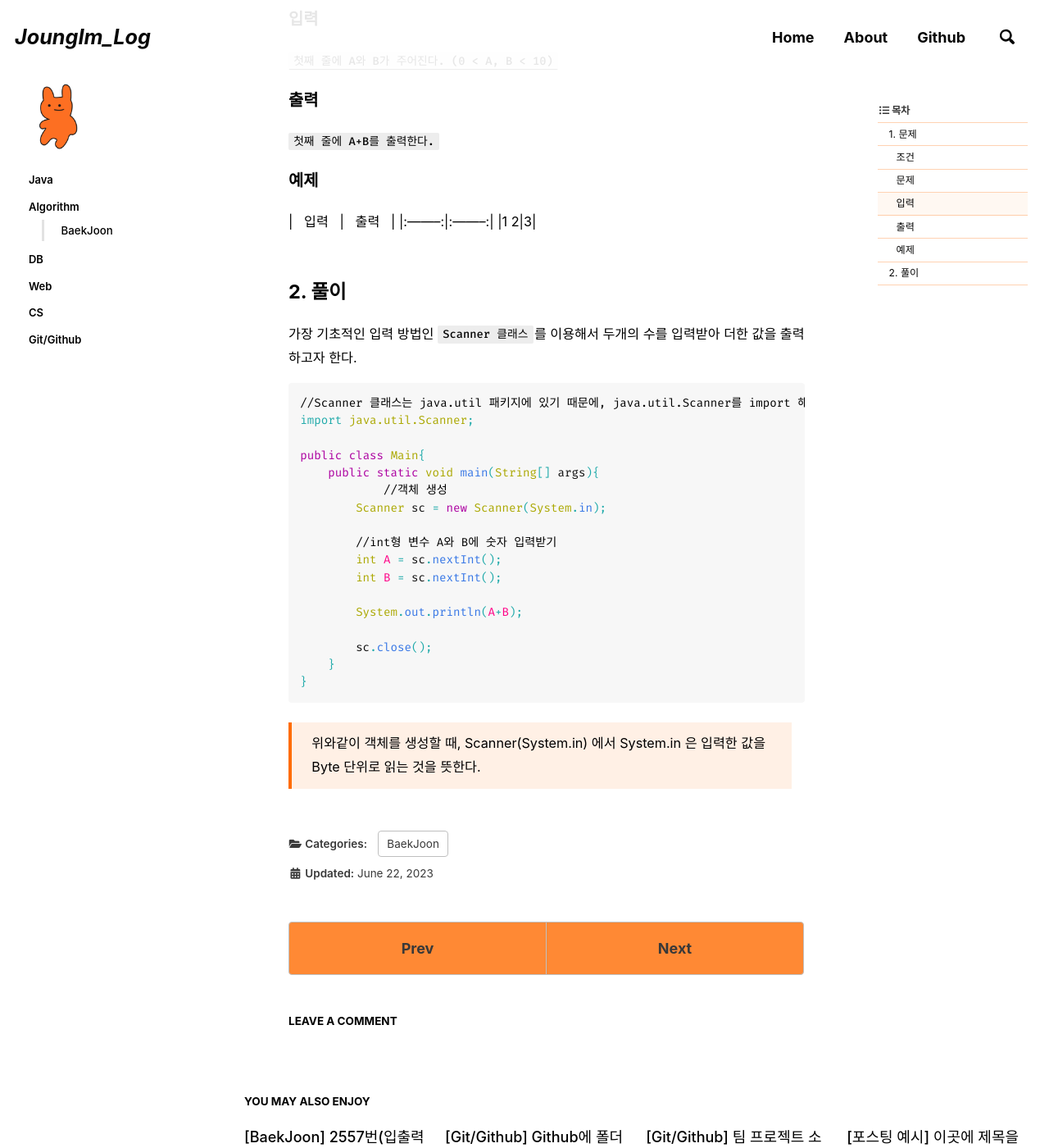
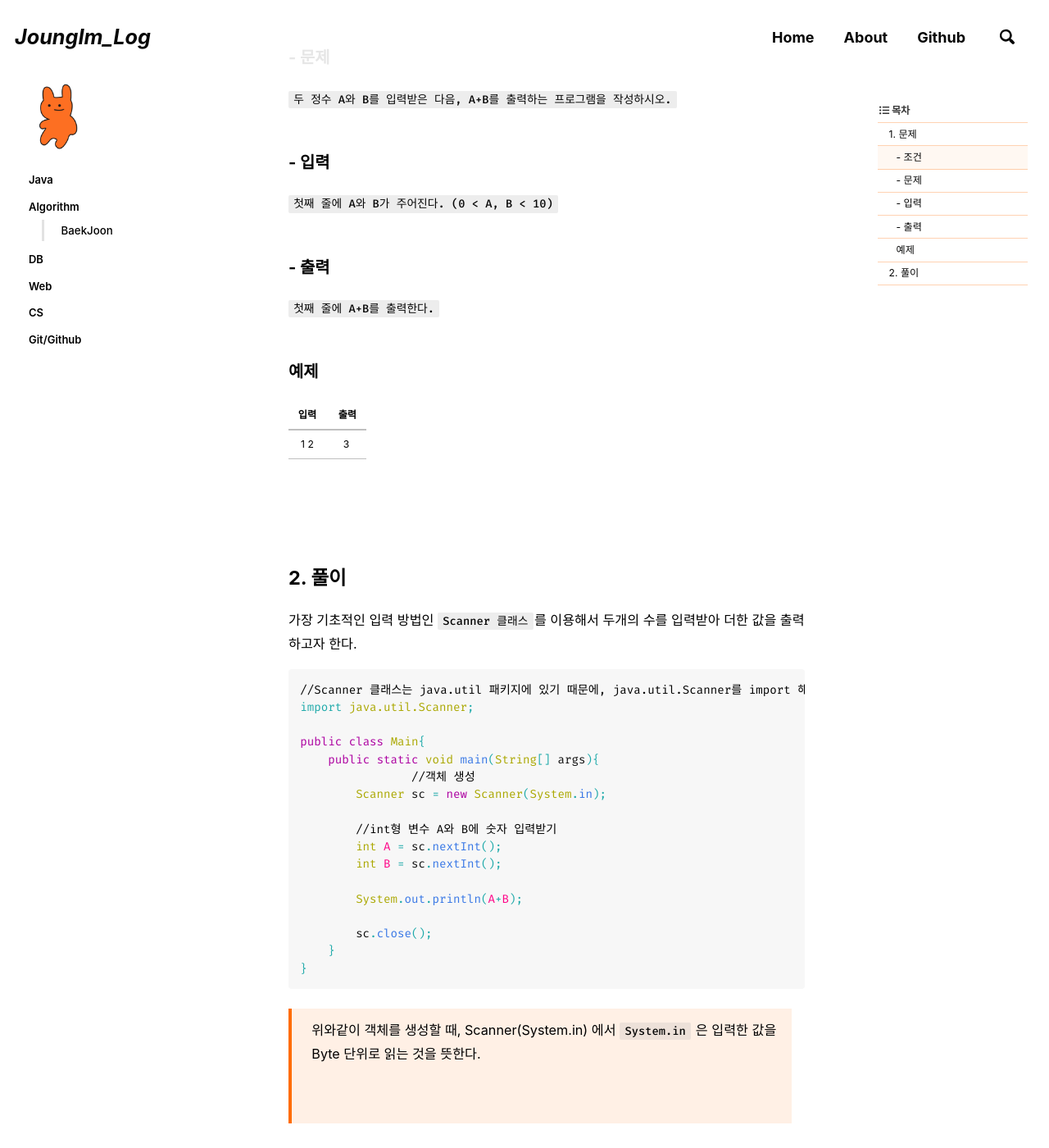
Before and after one commit to cjoungi/JoungImCho.github.io, a Jekyll site: the page built from _posts/2023-06-22-backjoon-1000번(입출력과 사칙연산) - A+B (java).md, in a window 1280 px wide and 1400 px high, scrolled down 580 px. Shown: the whole window at 82% size. Built offline with Jekyll 4.4.1, drawn with Linux system fonts in a browser that asks for light colours; cached includes are drawn as plain includes; some web fonts are replaced; comment, search, counter and statistics services are not loaded; some of the changed text lies outside the part shown.

Commit message:
_posts/2023-06-22-backjoon-1000번(입출력과 사칙연산) - A+B (java).md updated from https://stackedit.io/

````diff
--- a/_posts/2023-06-22-backjoon-1000번(입출력과 사칙연산) - A+B (java).md
+++ b/_posts/2023-06-22-backjoon-1000번(입출력과 사칙연산) - A+B (java).md
@@ -12,42 +12,46 @@ date: 2023-06-22
 
 
 ## 1. 문제
-\> [문제 바로가기](https://www.acmicpc.net/problem/1000)<br>
-###  조건
+\> [문제 바로가기](https://www.acmicpc.net/problem/1000)<br><br>
+###  - 조건
+
 | 시간 제한 | 메모리 제한 |
 |:--------:|:--------:|
 |2초|128MB|
-<br>
 
-### 문제
+<br><br>
+
+### - 문제
 ```두 정수 A와 B를 입력받은 다음, A+B를 출력하는 프로그램을 작성하시오.```
-<br>
+<br><br>
 
-### 입력
+### - 입력
 ```첫째 줄에 A와 B가 주어진다. (0 < A, B < 10)```
-<br>
+<br><br>
 
-### 출력
+### - 출력
 ```첫째 줄에 A+B를 출력한다.```
-<br>
+<br><br>
 
 ### 예제
+
 | &nbsp;&nbsp;입력&nbsp;&nbsp; |&nbsp;&nbsp; 출력&nbsp;&nbsp; |
 |:--------:|:--------:|
 |1 2|3|
-<br><br>
+
+<br><br><br>
 
 
 ## 2. 풀이
 가장 기초적인 입력 방법인 `Scanner 클래스`를 이용해서 두개의 수를 입력받아 더한 값을 출력하고자 한다.
-
+<br>
 ```java
 //Scanner 클래스는 java.util 패키지에 있기 때문에, java.util.Scanner를 import 해준다.
 import java.util.Scanner;
 
 public class Main{
     public static void main(String[] args){
-	    //객체 생성
+		//객체 생성
         Scanner sc = new Scanner(System.in);
 
         //int형 변수 A와 B에 숫자 입력받기
@@ -60,4 +64,5 @@ public class Main{
     }
 }
 ```
-> 위와같이 객체를 생성할 때, Scanner(System.in) 에서 System.in 은 입력한 값을 Byte 단위로 읽는 것을 뜻한다.
+> 위와같이 객체를 생성할 때, Scanner(System.in) 에서 `System.in` 은 입력한 값을 Byte 단위로 읽는 것을 뜻한다.
+<br><br><br>
````
